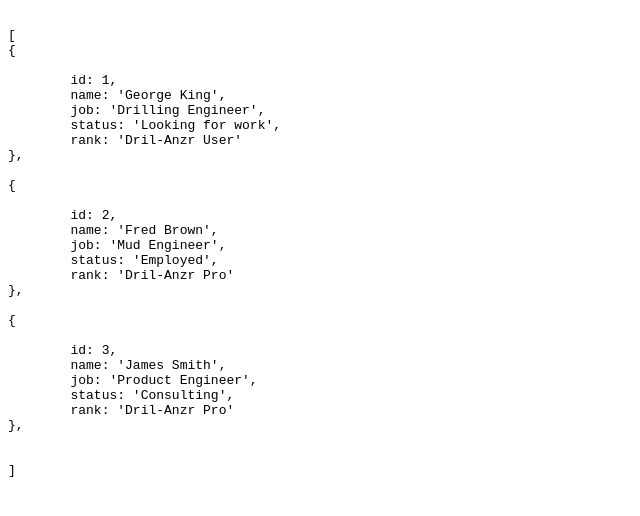
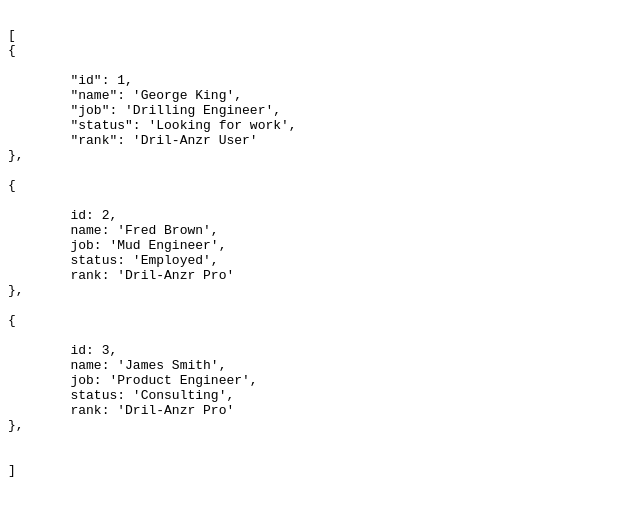
Before and after one commit to robhami/json_data, a plain HTML site: page index.html in a window 1280 px wide. Shown: the whole page, without its empty margins (0-640 px from the left). Drawn offline with Linux system fonts and the light colour scheme.

Commit message:
Update index.html

```diff
--- a/index.html
+++ b/index.html
@@ -8,11 +8,11 @@
 [
 {
 
-	id: 1,
-	name: 'George King',
-	job: 'Drilling Engineer',
-	status: 'Looking for work',
-	rank: 'Dril-Anzr User'
+	"id": 1,
+	"name": 'George King',
+	"job": 'Drilling Engineer',
+	"status": 'Looking for work',
+	"rank": 'Dril-Anzr User'
 },
 
 {
```
